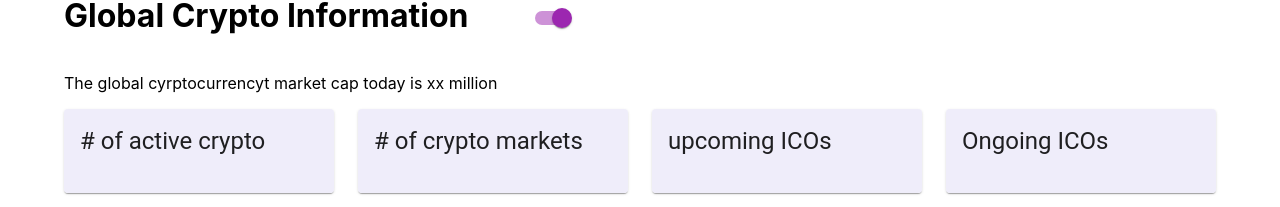
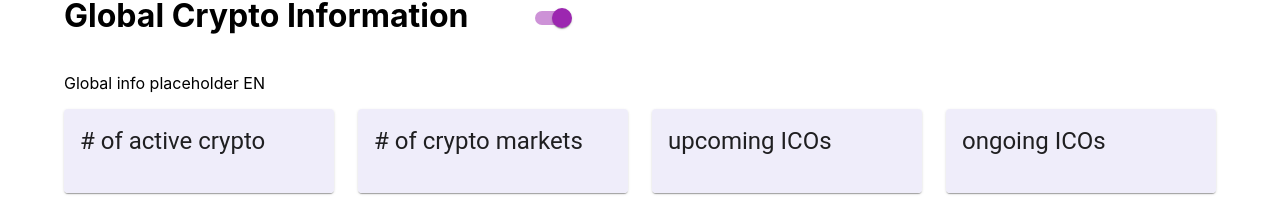
Before and after one commit to rogerUserGitHub/react-cryptobank, a React (Create React App) app: page / in a window 1280 px wide. Both pictures are taken after a click on the label "Show stats". Shown: the part 350-557 px from the top of the page. Built offline with nearby package versions, Linux system fonts and the light colour scheme; no server answers.

Commit message:
Language switch with i18n. Loads language on reload

```diff
--- a/src/App.tsx
+++ b/src/App.tsx
@@ -19,7 +19,7 @@ function App() {
       <BrowserRouter>
         <DarkModeProvider>
           <LanguageProvider>
-            <Translation>{t => <LanguageProvider t={t} />}</Translation>
+            {/* <Translation {(t: any) => <LanguageProvider t={t} />}>  */}
           <NavBar
           // language={i18n.language.split('-')[0] as Language}
           />
@@ -31,6 +31,7 @@ function App() {
             <Route path='/details/:id' element={<DetailsPage />} />
             <Route path='*' element={<NotFound />} />
           </Routes>
+          {/* </Translation> */}
           </LanguageProvider>
         </DarkModeProvider>
       </BrowserRouter>
--- a/src/common/components/LanguageButton.tsx
+++ b/src/common/components/LanguageButton.tsx
@@ -10,6 +10,8 @@ import MenuItem from '@mui/material/MenuItem';
 import MenuList from '@mui/material/MenuList';
 import { useContext, useEffect, useRef, useState } from 'react';
 import { LanguageContext } from '../../context/LanguageContext';
+import i18n from "i18next";
+import { changeLanguageI18n } from './../../i18n/i18n';
 
 const options = ['Dutch', 'English'];
 
@@ -26,13 +28,16 @@ export default function LanguageButton() {
 
     if (localStorage.language === 'English') {
       changeLanguage('English');
+      changeLanguageI18n('en');
     }
     if (localStorage.language === 'Dutch') {
         changeLanguage('Dutch');
+        changeLanguageI18n('nl');
     }
     if (!('language' in localStorage)) {
         setLanguageInStorage('English');
-      changeLanguage('English');
+        changeLanguage('English');
+        changeLanguageI18n('en');
     }
   };
 
--- a/src/context/LanguageContext.jsx
+++ b/src/context/LanguageContext.jsx
@@ -1,19 +1,21 @@
 import React, {createContext, useState} from 'react';
+import { changeLanguageI18n } from '../i18n/i18n';
+
 
 const LanguageContext = createContext();
 
 function LanguageProvider(props) {
-
-    const { t } = props;
 
     const [language, setLanguage] = useState('English');
 
     const changeLanguage = (language) => {
         if (language === 'English') {
             setLanguage('English')
+            changeLanguageI18n('en')
         }
         if (language === 'Dutch')
         setLanguage('Dutch')
+        changeLanguageI18n('nl')
     }
 
     return (
--- a/src/i18n/i18n.tsx
+++ b/src/i18n/i18n.tsx
@@ -1,6 +1,5 @@
 import i18n from 'i18next'
 import { initReactI18next } from 'react-i18next'
-
 
 import translationNL from './translations/nl.json'
 import translationEN from './translations/en.json'
@@ -17,7 +16,7 @@ const resources = {
 export const supportedLanguages = ['nl-NL', 'en-GB']
 export const locales = ['nl', 'en']
 
-export const changeLanguage = (newLang: string): any => {
+export const changeLanguageI18n = (newLang: string): any => {
   if (newLang.length === 2) {
     switch (newLang) {
       case 'en':
@@ -38,7 +37,7 @@ i18n
     resources,
     cache: { enabled: true },
     debug: !process.env.NODE_ENV || process.env.NODE_ENV === 'development',
-    fallbackLng: 'nl-NL',
+    fallbackLng: 'en-GB',
     interpolation: {
       escapeValue: false,
       formatSeparator: ',',
--- a/src/i18n/translations/en.json
+++ b/src/i18n/translations/en.json
@@ -0,0 +1,46 @@
+{
+    "helloworld": "Hi world EN",
+    "Global Crypto Information": "nederlandssss",
+    "NavBar": {
+      "changeLanguage": "Change language",
+      "languageNameEN": "English",
+      "languageNameNL": "Dutch",
+      "about": "About"
+    },
+    "Homepage": {
+        "global": {
+            "header": "Global Crypto Information",
+            "information": "Global info placeholder EN",
+            "card1Title": "# of active crypto",
+            "card2Title": "# of crypto markets",
+            "card3Title": "upcoming ICOs",
+            "card4Title": "ongoing ICOs"
+        },
+        "cryptoCards": {
+            "header": "Cryptocurrencies of the day",
+            "currentPrice": "current price: ",
+            "24PriceChange": "24h price change: "
+        },
+        "cryptoTable": {
+            "header": "Cryptocurrencies by Market Cap",
+            "paragraph": "placeholder paragraph EN",
+            "marketcapRank": "market cap rank",
+            "symbol": "symbol",
+            "name": "name",
+            "currentPrice": "current price",
+            "24hLow": "24h low ",
+            "24hHigh": "24h high ",
+            "24hhPriceChange": "24h price change: "
+        },
+        "cryptoGraph": {
+            "header1": "Top 5 crypto by market cap",
+            "header2": "24h price change"
+        },
+        "Trending": {
+            "header": "Trending crypto"
+        },
+        "News": {
+            "header": "Latest cyrpto news"
+        }
+    }
+}
--- a/src/i18n/translations/nl.json
+++ b/src/i18n/translations/nl.json
@@ -1,8 +1,46 @@
 {
-    "Crypto": "krypto",
-    "NavBar": {
-      "changeLanguage": "Verander taal",
-      "languageNameEN": "Engels",
-      "languageNameNL": "Nederlands"
-    }
+  "helloworld": "Hi world NL",
+  "Global Crypto Information": "nederlandssss",
+  "NavBar": {
+    "changeLanguage": "Verander taal",
+    "languageNameEN": "Engels",
+    "languageNameNL": "Nederlands",
+    "about": "Over"
+  },
+  "Homepage": {
+      "global": {
+          "header": "Globale Crypto Informatie",
+          "information": "Global info placeholder NL",
+          "card1Title": "# active crypto",
+          "card2Title": "# crypto markten",
+          "card3Title": "aankomende ICOs",
+          "card4Title": "lopende ICOs"
+      },
+      "cryptoCards": {
+          "header": "Cryptocurrencies van de dag",
+          "currentPrice": "huidige prijs: ",
+          "24PriceChange": "24u prijs wijziging: "
+      },
+      "cryptoTable": {
+          "header": "Crypto volgens Market Cap",
+          "paragraph": "placeholder paragraph NL",
+          "marketcapRank": "market cap ranking",
+          "symbol": "symbool",
+          "name": "naam",
+          "currentPrice": "huidige prijs",
+          "24hLow": "24u laag ",
+          "24hHigh": "24u hoog ",
+          "24hhPriceChange": "24u prijs wijziging: "
+      },
+      "cryptoGraph": {
+          "header1": "Top 5 crypto volgens market cap",
+          "header2": "24u prijs wijziging"
+      },
+      "Trending": {
+          "header": "Trending crypto"
+      },
+      "News": {
+          "header": "Laatste crypto nieuws"
+      }
+  }
 }
--- a/src/views/homepage/HomeGlobalData.tsx
+++ b/src/views/homepage/HomeGlobalData.tsx
@@ -14,15 +14,18 @@ import {
 import { useState } from 'react';
 import { IGlobalData } from '../../common/interfaces/interfaces';
 import { componentShadowSX } from '../../common/utils/SxStyles';
+import i18n from "i18next";
+import { useTranslation } from 'react-i18next';
 
 interface IProps {
   globalData: IGlobalData | undefined;
 }
 
-const GlobalData = (props: IProps) => {
+const GlobalData = (props: any) => {
   const { globalData } = props;
 
   const [radioButton, setRadioButton] = useState(false);
+  const [t, i18n] = useTranslation();
 
   const handleToggle = () => {
     if (radioButton === false) {
@@ -34,10 +37,13 @@ const GlobalData = (props: IProps) => {
 
   return (
     <>
+
       <Container>
         <Grid container>
           <Grid item xs={4} md={4} lg={4.5}>
-            <h1>Global Crypto Information</h1>
+            <h1>
+            {t('Homepage.global.header')}
+              </h1>
           </Grid>
 
           <Grid item xs={4} md={4} lg={7.5}>
@@ -58,7 +64,7 @@ const GlobalData = (props: IProps) => {
         </Grid>
         <Grid container>
           <Grid item xs={12} md={12} lg={12}>
-            <p>The global cyrptocurrencyt market cap today is xx million</p>
+            <p>{t('Homepage.global.information')}</p>
           </Grid>
         </Grid>
       </Container>
@@ -70,7 +76,7 @@ const GlobalData = (props: IProps) => {
               <Card className='global-card-grid' sx={componentShadowSX}>
                 <CardContent className='global-card-grid'>
                   <Typography variant='h5' component='div'>
-                    # of active crypto
+                  {t('Homepage.global.card1Title')}
                   </Typography>
                   <Typography sx={{ mb: 1.5 }} color='text.secondary'>
                     {globalData?.data?.active_cryptocurrencies}
@@ -82,7 +88,7 @@ const GlobalData = (props: IProps) => {
               <Card className='global-card-grid' sx={componentShadowSX}>
                 <CardContent className='global-card-grid'>
                   <Typography variant='h5' component='div'>
-                    # of crypto markets
+                  {t('Homepage.global.card2Title')}
                   </Typography>
                   <Typography sx={{ mb: 1.5 }} color='text.secondary'>
                     {globalData?.data?.markets}
@@ -94,7 +100,7 @@ const GlobalData = (props: IProps) => {
               <Card className='global-card-grid' sx={componentShadowSX}>
                 <CardContent className='global-card-grid'>
                   <Typography variant='h5' component='div'>
-                    upcoming ICOs
+                  {t('Homepage.global.card3Title')}
                   </Typography>
                   <Typography sx={{ mb: 1.5 }} color='text.secondary'>
                     {globalData?.data?.upcoming_icos}
@@ -106,7 +112,7 @@ const GlobalData = (props: IProps) => {
               <Card className='global-card-grid' sx={componentShadowSX}>
                 <CardContent className='global-card-grid'>
                   <Typography variant='h5' component='div'>
-                    Ongoing ICOs
+                  {t('Homepage.global.card4Title')}
                   </Typography>
                   <Typography sx={{ mb: 1.5 }} color='text.secondary'>
                     {globalData?.data?.ongoing_icos}
```
Also changed, not shown: src/common/interfaces/interfaces.tsx (+3 -4 lines), src/views/homepage/Home.tsx (+17 -16 lines), src/views/homepage/HomeNewsCards.tsx (+6 -6 lines).
